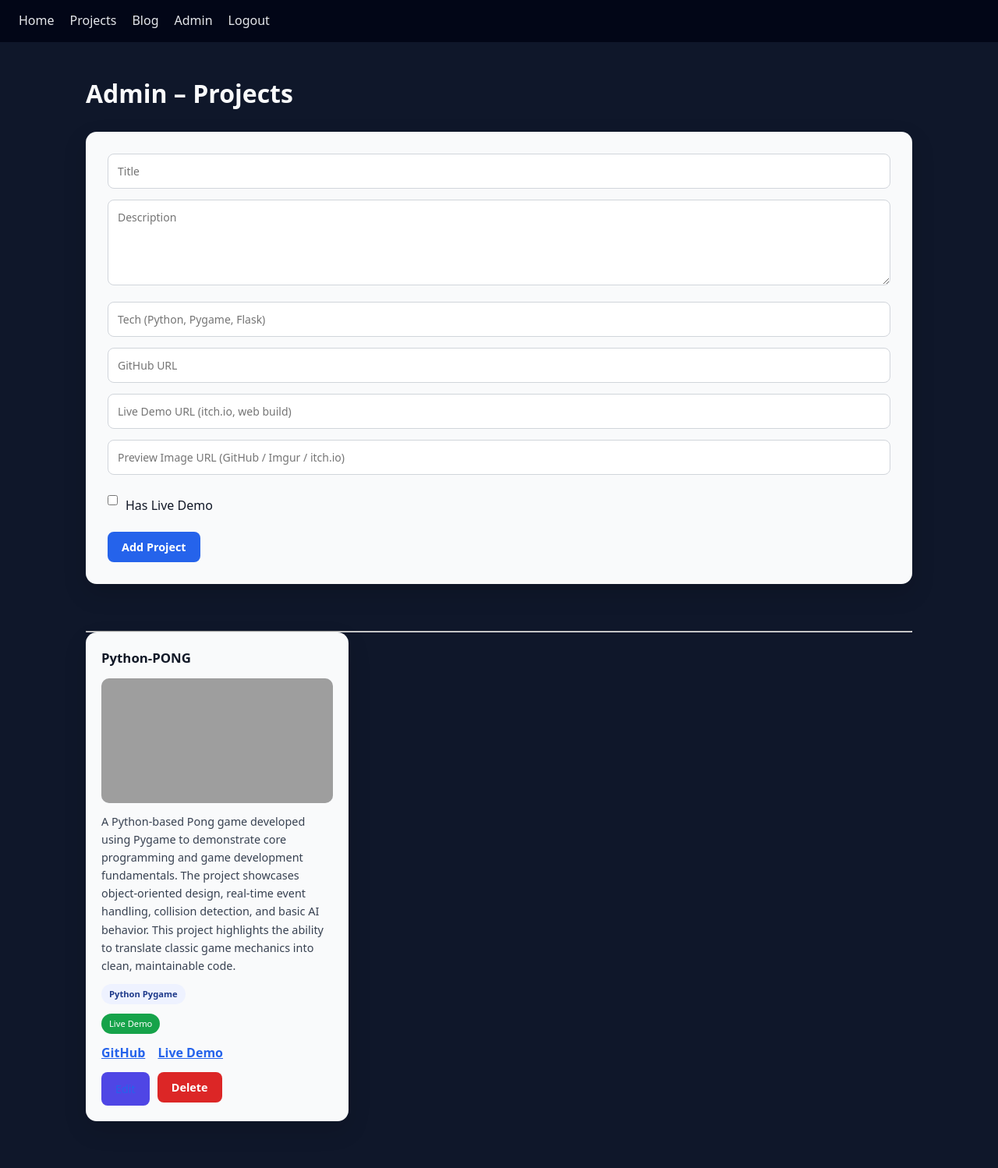
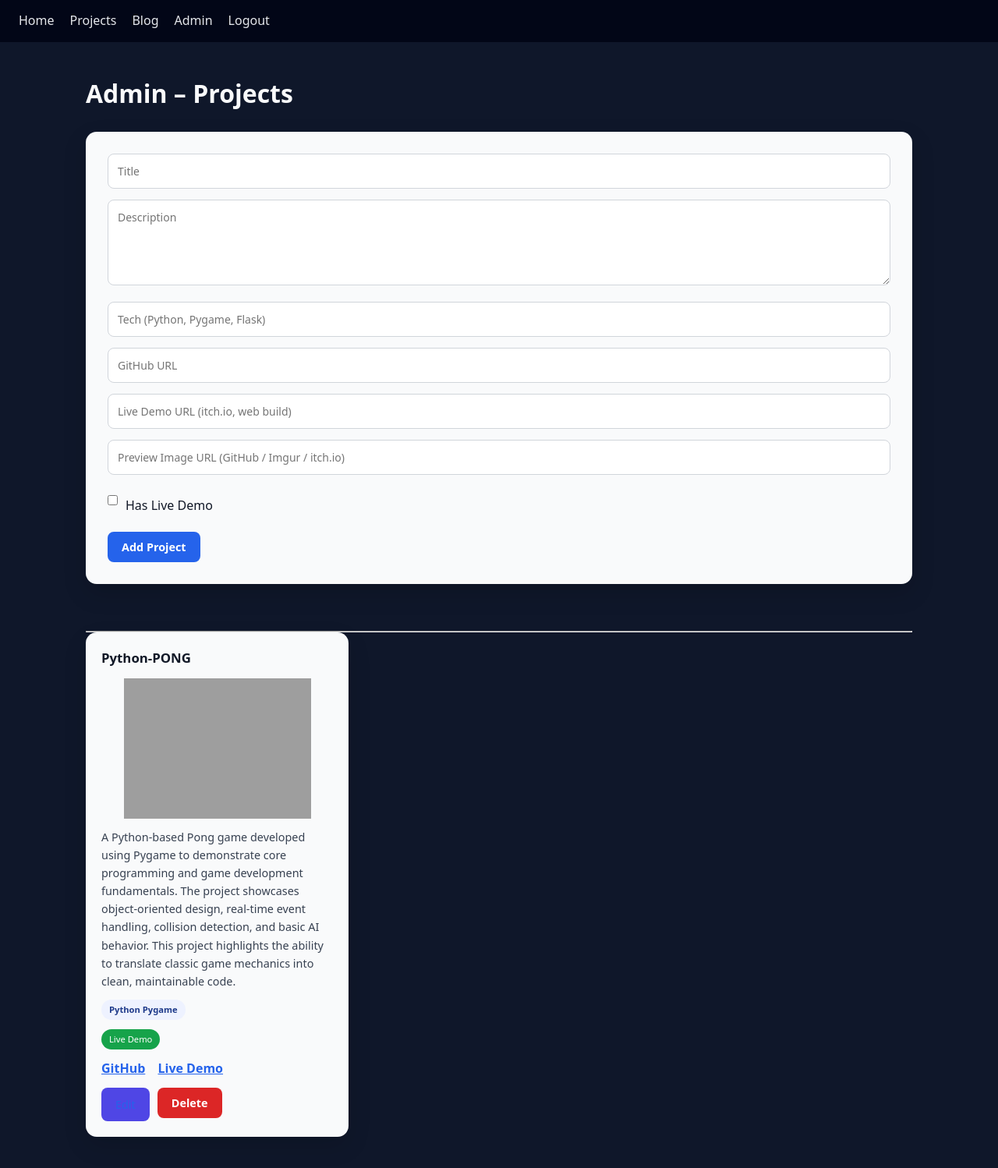
Before and after one commit to PythonJake-888/PythonPortfolio, a Flask app: page /admin in a window 1280 px wide. Shown: the whole page at 78% size. Before the commit the page ends 1438 px from the top, so only its background shows below. Run offline with Flask 3, Linux system fonts and the light colour scheme; the visitor is signed in with stand-in values (Sample User, id 1); data comes from the database, SQL or seed files in the repository; grey boxes are pictures that could not be loaded.

Commit message:
adding image wrapper, and mobile scaling

```diff
--- a/static/css/style.css
+++ b/static/css/style.css
@@ -292,3 +292,60 @@ textarea {
     justify-content: center;
   }
 }
+
+/* =====================================================
+   Image Wrapper
+===================================================== */
+.image-wrapper {
+  width: 100%;
+  height: 180px;
+  display: flex;
+  align-items: center;
+  justify-content: center;
+  overflow: hidden;
+}
+
+.project-image {
+  max-width: 100%;
+  max-height: 100%;
+  object-fit: contain;
+}
+
+/* ===== PROJECT IMAGE FIX (DO NOT REMOVE) ===== */
+
+.project-card .image-wrapper {
+  width: 100%;
+  height: 180px;
+  display: flex;
+  align-items: center;
+  justify-content: center;
+  overflow: hidden;
+}
+
+.project-card .image-wrapper img {
+  max-width: 100%;
+  max-height: 100%;
+  width: auto;
+  height: auto;
+  object-fit: contain !important;
+}
+/* ===== MOBILE PROJECT CARD FIX ===== */
+@media (max-width: 768px) {
+
+  .project-card {
+    width: 100%;
+  }
+
+  .project-card .image-wrapper {
+    height: 240px; /* taller on phones */
+  }
+
+  .project-card h3 {
+    font-size: 1.2rem;
+  }
+
+  .project-card p {
+    font-size: 0.95rem;
+  }
+
+}
--- a/templates/admin.html
+++ b/templates/admin.html
@@ -48,12 +48,15 @@
     <h3>{{ project.title }}</h3>
 
     {% if project.image_url %}
-      <img
-        src="{{ project.image_url }}"
-        alt="{{ project.title }}"
-        class="admin-project-image"
-      >
-    {% endif %}
+  <div class="image-wrapper">
+    <img
+      src="{{ project.image_url }}"
+      alt="{{ project.title }}"
+      class="project-image"
+    >
+  </div>
+{% endif %}
+
 
     <p>{{ project.description }}</p>
 
--- a/templates/projects.html
+++ b/templates/projects.html
@@ -14,12 +14,15 @@
     <h3>{{ project.title }}</h3>
 
     {% if project.image_url %}
+  <div class="image-wrapper">
     <img
       src="{{ project.image_url }}"
       alt="{{ project.title }}"
       class="project-image"
     >
+  </div>
 {% endif %}
+
 
     <p>{{ project.description }}</p>
 
```
Lines whose indentation alone changed are shown as unchanged.
